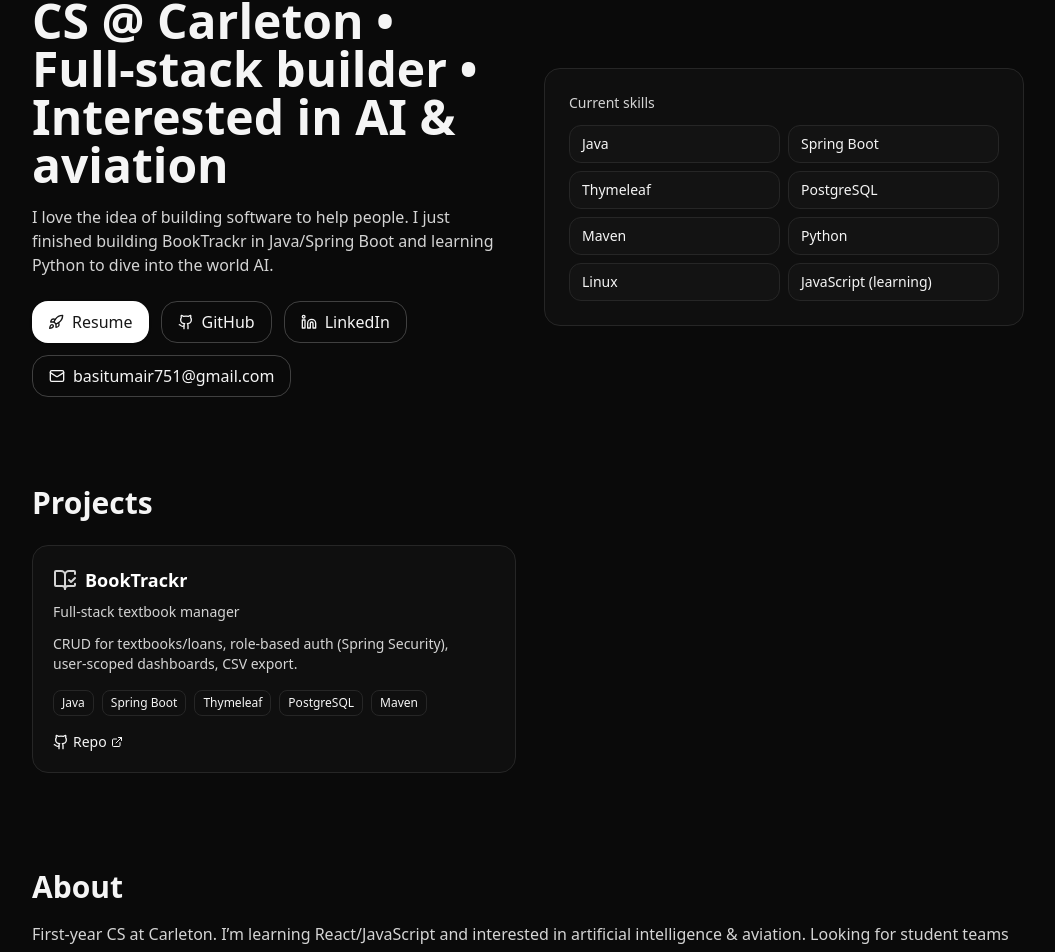
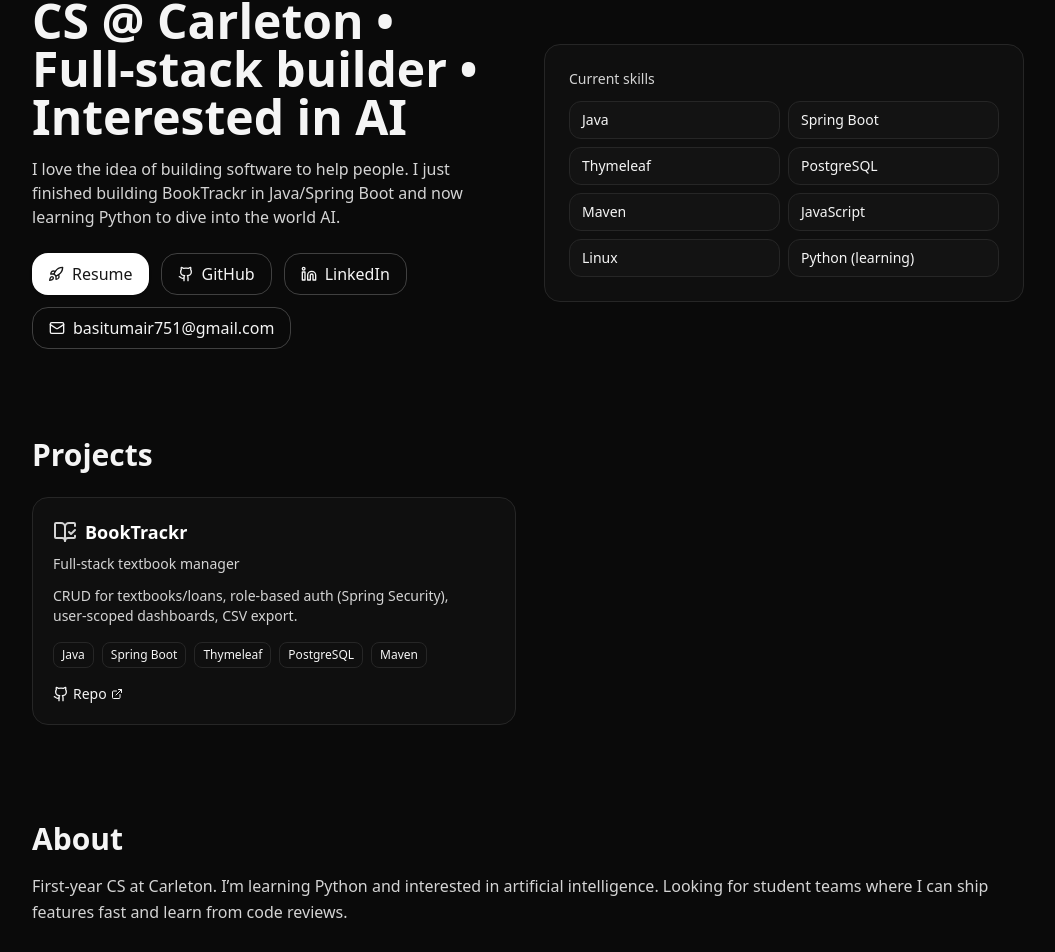
Before and after one commit to MasterBasadi/Portfolio, a React (Vite) app: page / in a window 1280 px wide. Shown: the part 116-1068 px from the top of the page, without its empty margins (112-1167 px from the left). Built offline with nearby package versions, Linux system fonts and the light colour scheme.

Commit message:
Update App.jsx

```diff
--- a/src/App.jsx
+++ b/src/App.jsx
@@ -10,7 +10,6 @@ export default function Portfolio() {
             await navigator.clipboard.writeText(email);
             setCopied(true);
             setTimeout(() => setCopied(false), 1600);
-            // eslint-disable-next-line no-unused-vars
         } catch (e) { /* empty */ }
     };
 
@@ -47,11 +46,11 @@ export default function Portfolio() {
                 <div className="grid md:grid-cols-2 gap-8 items-center">
                     <div>
                         <h1 className="text-3xl md:text-5xl font-bold leading-tight">
-                            CS @ Carleton • Full‑stack builder • Interested in AI & aviation
+                            CS @ Carleton • Full‑stack builder • Interested in AI
                         </h1>
                         <p className="mt-4 text-neutral-300">
                             I love the idea of building software to help people. I just finished building <span className="font-medium">BookTrackr</span> in Java/Spring Boot
-                            and learning Python to dive into the world AI.
+                            and now learning Python to dive into the world AI.
                         </p>
                         <div className="mt-6 flex flex-wrap gap-3">
                             <a
@@ -87,7 +86,7 @@ export default function Portfolio() {
                         <ul className="mt-3 grid grid-cols-2 gap-2 text-sm">
                             {[
                                 "Java", "Spring Boot", "Thymeleaf", "PostgreSQL",
-                                "Maven", "Python", "Linux", "JavaScript (learning)"
+                                "Maven", "JavaScript", "Linux", "Python (learning)"
                             ].map((t) => (
                                 <li key={t} className="px-3 py-2 rounded-xl border border-neutral-800 bg-neutral-900/60">{t}</li>
                             ))}
@@ -135,7 +134,7 @@ export default function Portfolio() {
                 <h2 className="text-2xl md:text-3xl font-semibold">About</h2>
                 <p className="mt-4 text-neutral-300 leading-relaxed">
                     First‑year CS at Carleton.
-                    I’m learning React/JavaScript and interested in artificial intelligence & aviation. Looking for student teams where I can ship features fast
+                    I’m learning Python and interested in artificial intelligence. Looking for student teams where I can ship features fast
                     and learn from code reviews.
                 </p>
             </section>
```
